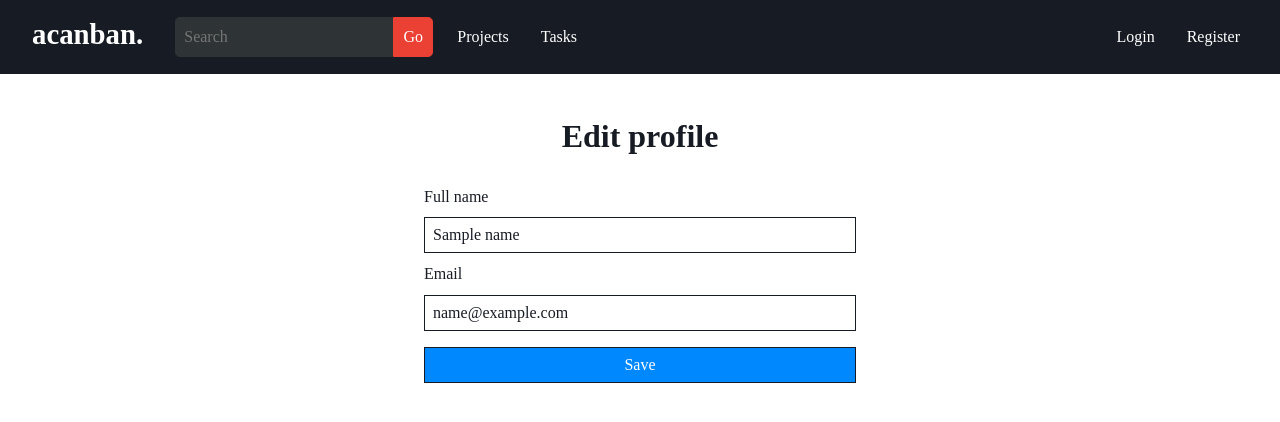
After one commit to Huy-Ngo/acanban, a Python web app: template src/acanban/templates/user_profile_edit.html in a window 1280 px wide. The commit adds this page. Shown: the top 422 px of the page. Run offline with Jinja, Linux system fonts and the light colour scheme; the template is opened without the code that fills it: most values are stand-ins (such as "Sample title", 1, 10 or a date in 2020).

Commit message:
Create templates for user endpoints

```diff
--- a/src/acanban/static/style.css
+++ b/src/acanban/static/style.css
@@ -66,7 +66,7 @@ button, input, select, textarea {
     font-family: inherit;
     font-size: 100%;
 }
-input[type=text], input[type=password], input[type=email], input[type=submit],
+button, input[type=text], input[type=password], input[type=email], input[type=submit],
 select {
     background-color: var(--color-bg);
     border: 0.1rem solid var(--color-fg);
@@ -84,12 +84,12 @@ input:focus, select:focus {
     border-color: var(--color-primary-dark);
     box-shadow: 0 0 0.5rem var(--color-primary-bright);
 }
-input[type=submit] {
+button, input[type=submit] {
     background-color: var(--color-primary-dark);
     color: var(--color-bg);
     cursor: pointer;
 }
-input[type=submit]:hover { background-color: var(--color-primary-medium) }
+button, input[type=submit]:hover { background-color: var(--color-primary-medium) }
 
 /* messages */
 .error, .info, .success, .warning {
--- /dev/null
+++ b/src/acanban/templates/user_profile_edit.html
@@ -0,0 +1,39 @@
+<!-- User profile page
+Copyright (C) 2020  Ngô Ngọc Đức Huy
+
+This file is part of Acanban.
+
+Acanban is free software: you can redistribute it and/or modify
+it under the terms of the GNU Affero General Public License as published
+by the Free Software Foundation, either version 3 of the License, or
+(at your option) any later version.
+
+Acanban is distributed in the hope that it will be useful,
+but WITHOUT ANY WARRANTY; without even the implied warranty of
+MERCHANTABILITY or FITNESS FOR A PARTICULAR PURPOSE.  See the
+GNU Affero General Public License for more details.
+
+You should have received a copy of the GNU Affero General Public License
+along with Acanban.  If not, see <https://www.gnu.org/licenses/>. -->
+
+{% extends 'base.html' %}
+
+{% block title %}
+Edit profile
+{% endblock %}
+
+{% block content %}
+
+<h1>Edit profile</h1>
+
+<form action="edit" method="POST">
+  <label for="name">Full name</label>
+  <input type="text" name="name" id="name"
+    value="{{ name }}" required/>
+  <label for="email">Email</label>
+  <input type="email" name="email" id="email"
+    value="{{ email }}" required/>
+  <input type="submit" id="submit" value="Save">
+</form>
+
+{% endblock%}
```
Also changed, not shown: src/acanban/templates/user_profile.html (added, +38 -0 lines).
